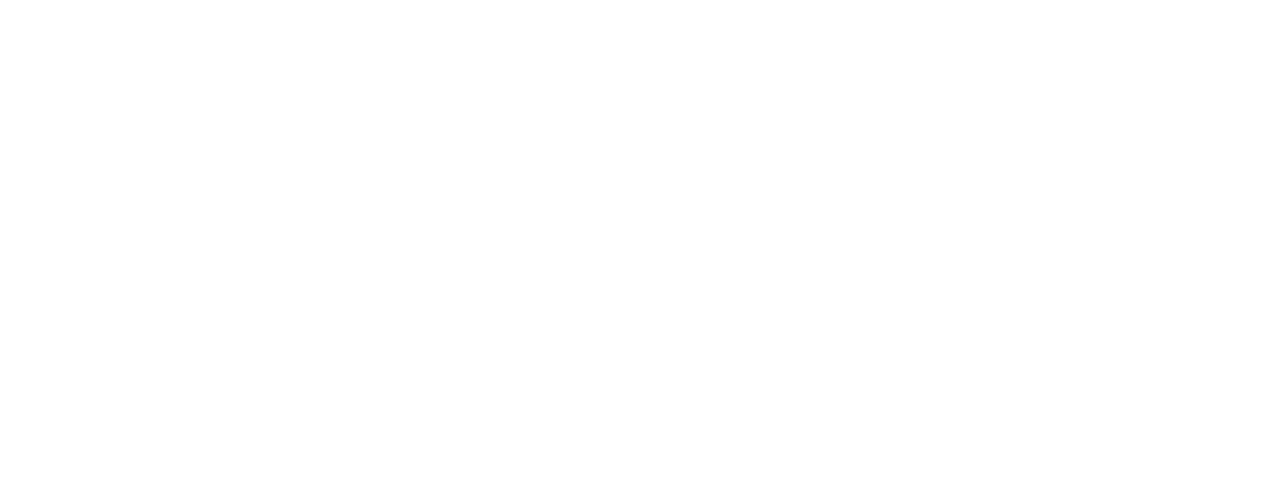
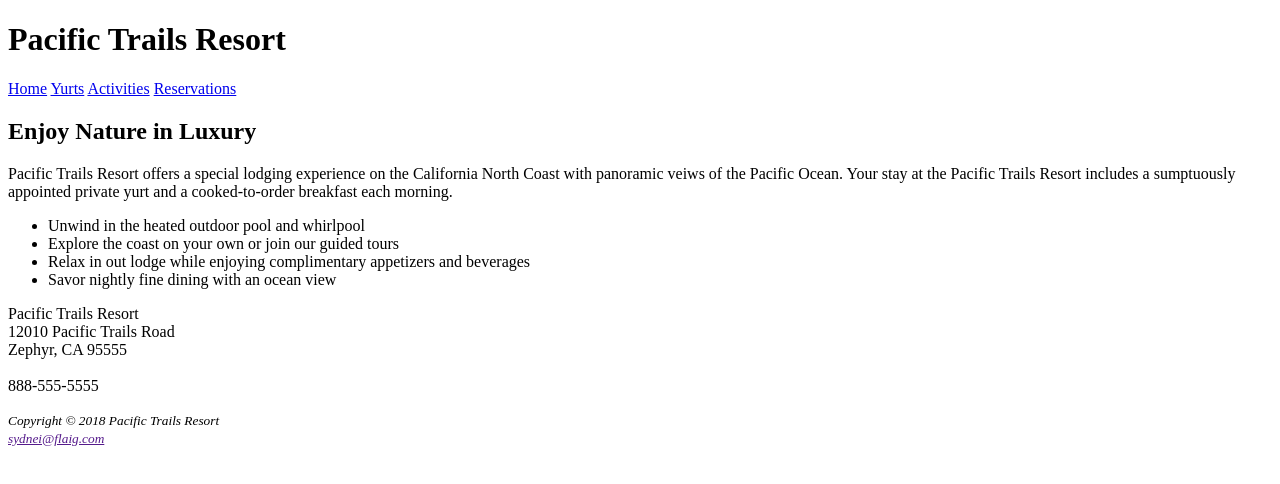
Before and after one commit to 44144-Sp22/ch2casestudy-sydneiflaig, a plain HTML site: page index.html in a window 1280 px wide. Drawn offline with Linux system fonts and the light colour scheme.

Commit message:
Updated index page and added yurt FAQ

```diff
--- a/index.html
+++ b/index.html
@@ -1,10 +1,44 @@
 <!DOCTYPE html>
 <html lang="en">
+
 <head>
-<title>Pacific Trails Resort</title>
-<meta charset="utf-8">
+  <title>Pacific Trails Resort</title>
+  <meta charset="utf-8">
 </head>
+
 <body>
+  <h1>Pacific Trails Resort</h1>
+  <nav>
+    <a href="index.html">Home</a>
+    <a href="yurts.html">Yurts</a>
+    <a href="activities.html">Activities</a>
+    <a href="reservations.html">Reservations</a>
+  </nav>
+  <main>
+    <h2>Enjoy Nature in Luxury</h2>
+    <p>Pacific Trails Resort offers a special lodging experience on the California North Coast with panoramic veiws of the Pacific Ocean.
+      Your stay at the Pacific Trails Resort includes a sumptuously appointed private yurt and a cooked-to-order breakfast each morning. </p>
 
+    <ul>
+      <li>Unwind in the heated outdoor pool and whirlpool</li>
+      <li>Explore the coast on your own or join our guided tours</li>
+      <li>Relax in out lodge while enjoying complimentary appetizers and beverages</li>
+      <li>Savor nightly fine dining with an ocean view</li>
+    </ul>
+
+    <div>
+      Pacific Trails Resort<br>
+      12010 Pacific Trails Road<br>
+      Zephyr, CA 95555<br>
+      <br>
+      888-555-5555
+    </div>
+  </main>
+  <footer>
+    <p><small><i>Copyright &copy; 2018 Pacific Trails Resort</i></small><br>
+      <a href=""><small><i>sydnei@flaig.com</i></small><a>
+    </p>
+  </footer>
 </body>
+
 </html>
```
Also changed, not shown: yurts.html (added, +39 -0 lines), activities.html (added), reservations.html (added).
